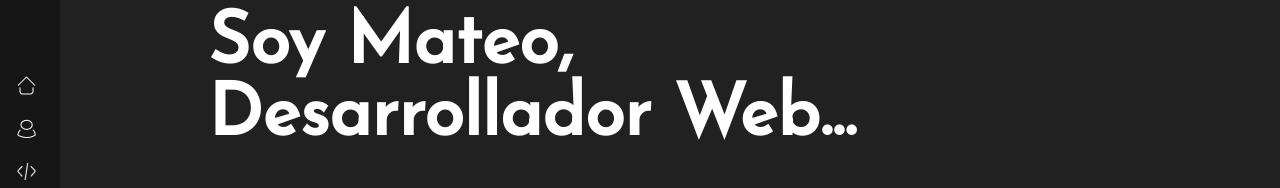
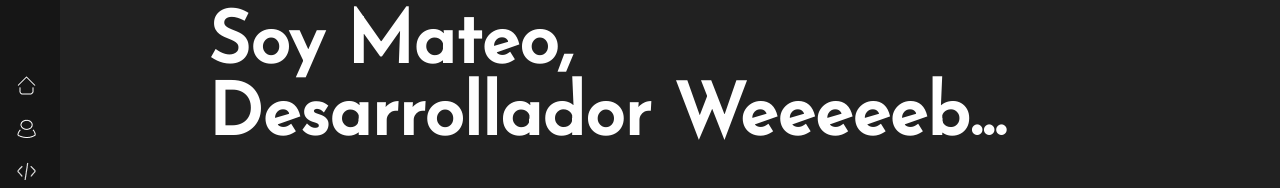
Before and after one commit to Mateoo-pierre/Website, a plain HTML site: page index.html in a window 1280 px wide. Shown: the part 175-363 px from the top of the page. Drawn offline with Linux system fonts and the light colour scheme.

Commit message:
Update index.html

```diff
--- a/index.html
+++ b/index.html
@@ -90,7 +90,7 @@
                 <br>
                 Soy Mateo,
                 <br>
-                Desarrollador Web...
+                Desarrollador Weeeeeb...
             </h1>
         </div>
         <div class="body-htmlTwo">
```
